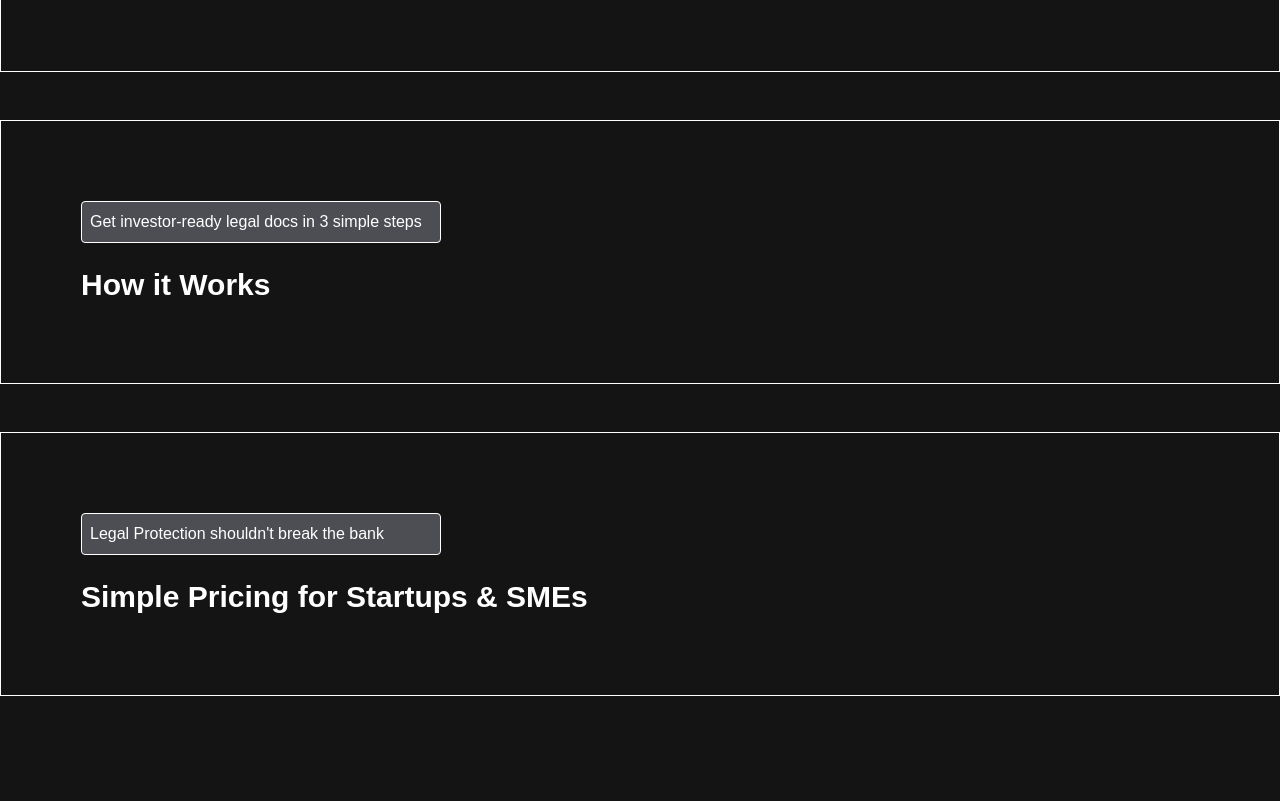
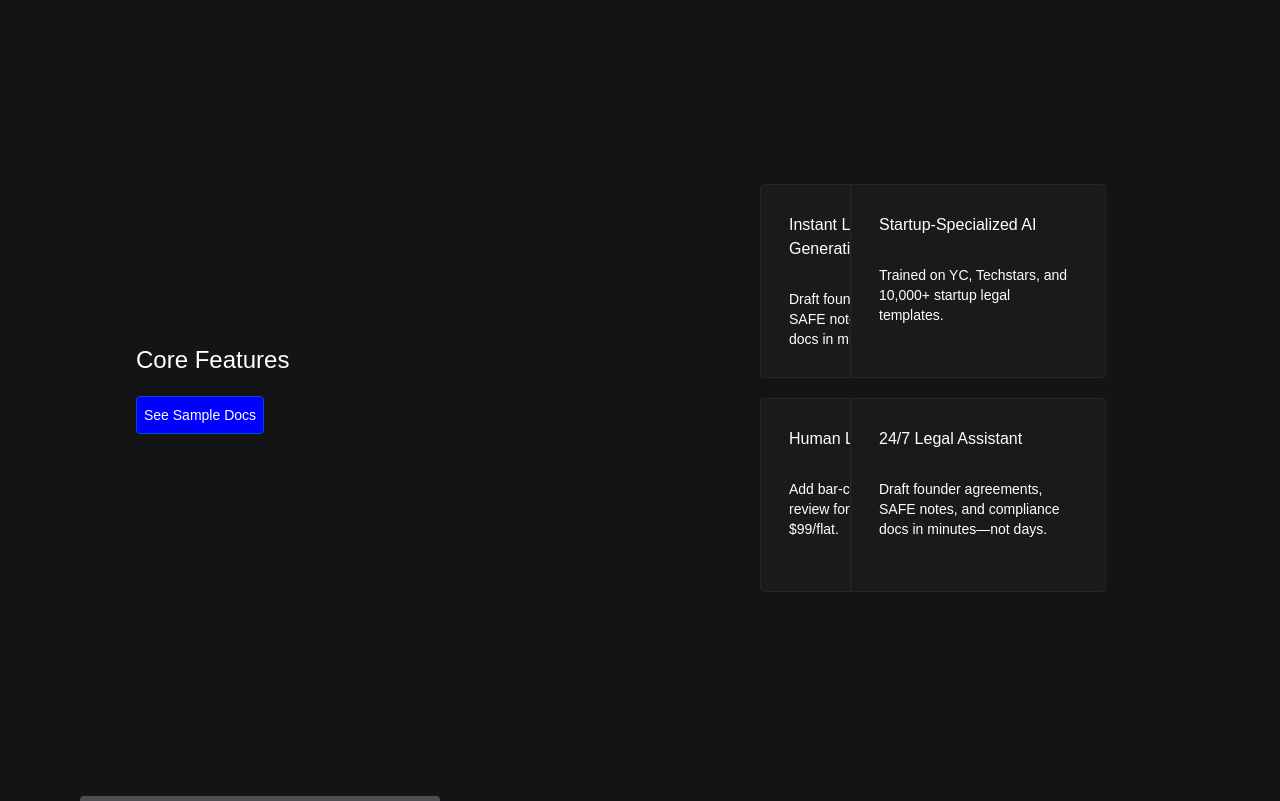
Before and after one commit to Emzzy241/Aittorney, a Next.js app: page / in a window 1280 px wide. Shown: the part 920-1721 px from the top of the page. Before the commit the page ends 1616 px from the top, so only its background shows below. Built offline with nearby package versions, Linux system fonts and the light colour scheme.

Commit message:
update color, borders, backgrounds in various components

```diff
--- a/src/app/page.tsx
+++ b/src/app/page.tsx
@@ -2,6 +2,7 @@
 import Nav from "@/components/Nav";
 import HeroSection from "@/components/HeroSection";
 import ContentSection from "@/components/ContentSection";
+import CoreFeaturesSection from "@/components/CoreFeaturesSection";
 
 export default function Home() {
   return (
@@ -13,6 +14,7 @@ export default function Home() {
         subtitle="Aittorney for Startups & SMEs"
       />
       {/* core features component */}
+      <CoreFeaturesSection />
       <ContentSection
         title="Get investor-ready legal docs in 3 simple steps"
         subtitle="How it Works"
--- a/src/components/Button.tsx
+++ b/src/components/Button.tsx
@@ -6,7 +6,7 @@ interface ButtonSectionProps {
 
 const Button = ({ btnText }: ButtonSectionProps) => {
     return (
-        <button className="text-white bg-[blue] p-3 rounded w-32 fs-10 border border-[#044FC7] text-sm cursor-pointer">{ btnText }</button>
+        <button className="text-white bg-[blue] p-1 pt-2 pb-2 rounded w-32 border border-[#044FC7] text-sm cursor-pointer">{ btnText }</button>
     );
 }
 
--- /dev/null
+++ b/src/components/Card.tsx
@@ -0,0 +1,17 @@
+"use client";
+
+interface CardProps {
+    header: string,
+    paragraph: string
+}
+
+const Card = ( {header, paragraph}: CardProps ) => {
+    return (
+        <div className="card w-64 border rounded p-7 text-left border-[#262626] bg-[#1A1A1A] text-[#fff]">
+            <h4 className="text-base">{ header }</h4>
+            <p className="text-sm text-gray md:mt-7">{ paragraph }</p>
+        </div>
+    );
+}
+
+export default Card;
--- a/src/components/ContentSection.tsx
+++ b/src/components/ContentSection.tsx
@@ -7,8 +7,8 @@ interface ContentSectionProps {
 
 const ContentSection = ({ title, subtitle}: ContentSectionProps) => {
     return (
-        <div className="text-left p-4 text-[#fff] border mt-7 mb-5 p-20">
-            <h4 className="rounded border p-2 bg-[#4d4e54] w-90">{ title }</h4>
+        <div className="text-left p-4 text-[#fff] border-[#262626] mt-7 mb-5 p-20">
+            <h4 className="rounded  p-2 bg-[#4d4e54] w-90">{ title }</h4>
             <h2 className="font-bold text-3xl mt-6">{ subtitle }</h2>
             {/* <h4 className="rounded border p-2 bg-[#4d4e54] w-90">AI-Powered Legal Protection at Startup Speed</h4>
             <h2 className="font-bold text-3xl mt-6">Aittorney for Startups & SMEs</h2> */}
--- /dev/null
+++ b/src/components/CoreFeaturesSection.tsx
@@ -0,0 +1,40 @@
+// Alright, here I have 2 extra sections under this section
+"use client";
+
+import Button from "@/components/Button";
+import Card from "@/components/Card";
+
+const CoreFeaturesSection = () => {
+    return (
+        <div className="features outline-[#fff] width-full grid md:grid-cols-2 gap-60 p-4 h-full w-full mb-20 mt-20">
+            <div className="feature1 border-[#fff] md:pt-40 md:pl-30 w-5/12">
+                {/* A logo image I will get later*/}
+                <h3 className="text-white text-2xl w-40 mb-5 ">Core Features</h3>
+                < Button
+                    btnText="See Sample Docs"
+                />
+            </div>
+
+            <div className="feature2  cards grid grid-rows-2 grid-cols-2 gap-5 justify-between w-40">
+                <Card
+                    header="Instant Legal Document Generation"
+                    paragraph="Draft founder agreements, SAFE notes, and compliance docs in minutes--not days."
+                />
+                <Card
+                    header="Startup-Specialized AI"
+                    paragraph="Trained on YC, Techstars, and 10,000+ startup legal templates."
+                />
+                <Card
+                    header="Human Lawyer Review"
+                    paragraph="Add bar-certified attorney review for critical docs at $99/flat."
+                />
+                <Card
+                    header="24/7 Legal Assistant"
+                    paragraph="Draft founder agreements, SAFE notes, and compliance docs in minutes—not days."
+                />
+            </div>
+        </div>
+    );
+}
+
+export default CoreFeaturesSection;
```
